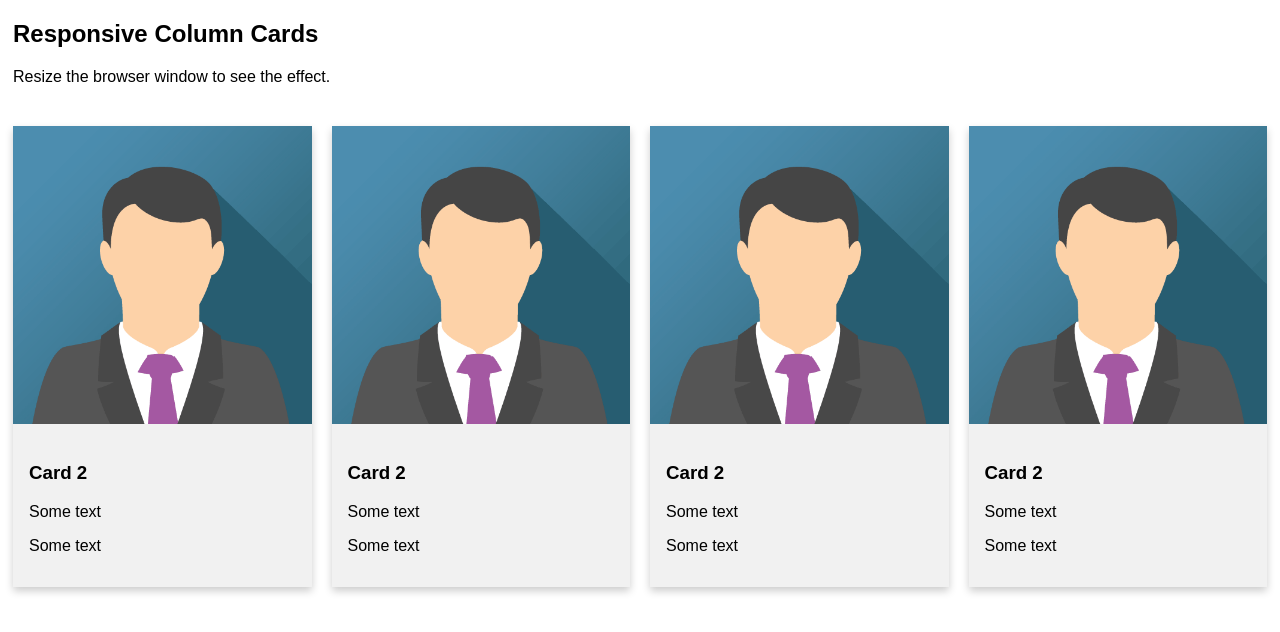
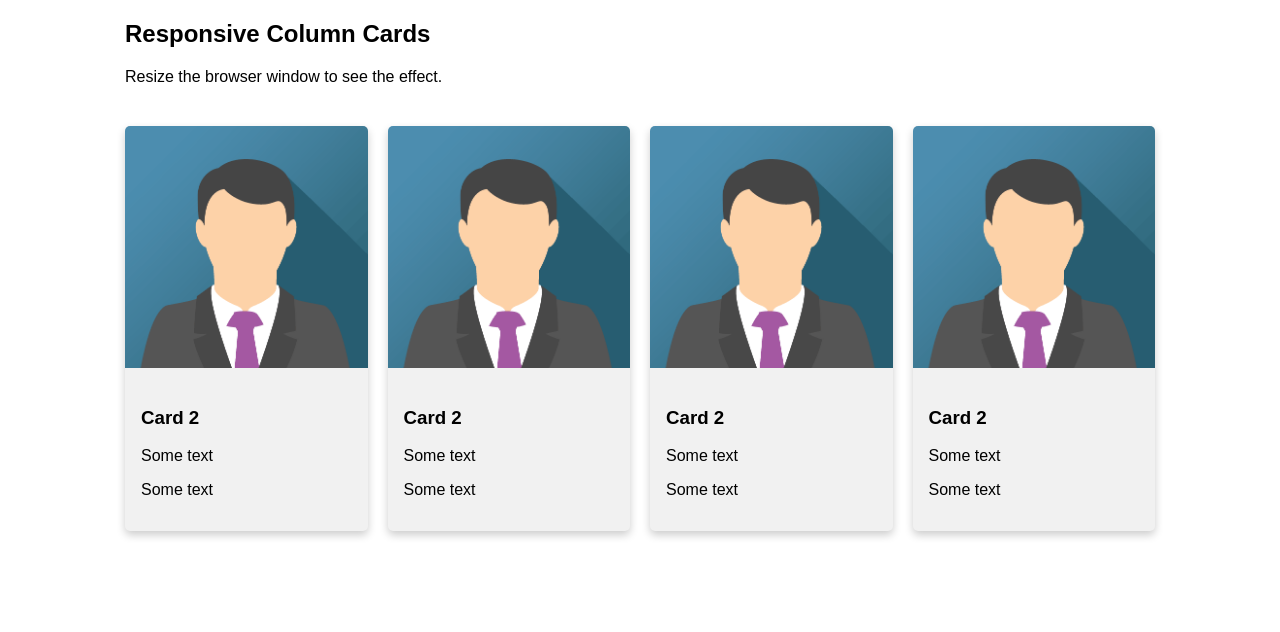
Before and after one commit to sauac/responsive_cards, a plain HTML site: page index.html in a window 1280 px wide. Drawn offline with Linux system fonts and the light colour scheme.

Commit message:
Update default.css
max-width: 1050px;

```diff
--- a/css/default.css
+++ b/css/default.css
@@ -17,7 +17,9 @@ body {
 
 /* Remove extra left and right margins, due to padding */
 .row {
-    margin: 0 -5px;
+    /*margin: 0 -5px;*/
+    max-width: 1050px;
+    margin: auto;
 }
 
 /* Clear floats after the columns */
@@ -61,6 +63,12 @@ body {
     /*padding: 16px;*/
     text-align: left;
     background-color: #f1f1f1;
+    border-radius: 5px;
+}
+
+.card img {
+    border-top-left-radius: 5px;
+    border-top-right-radius: 5px;
 }
 
 .main-content {
```
